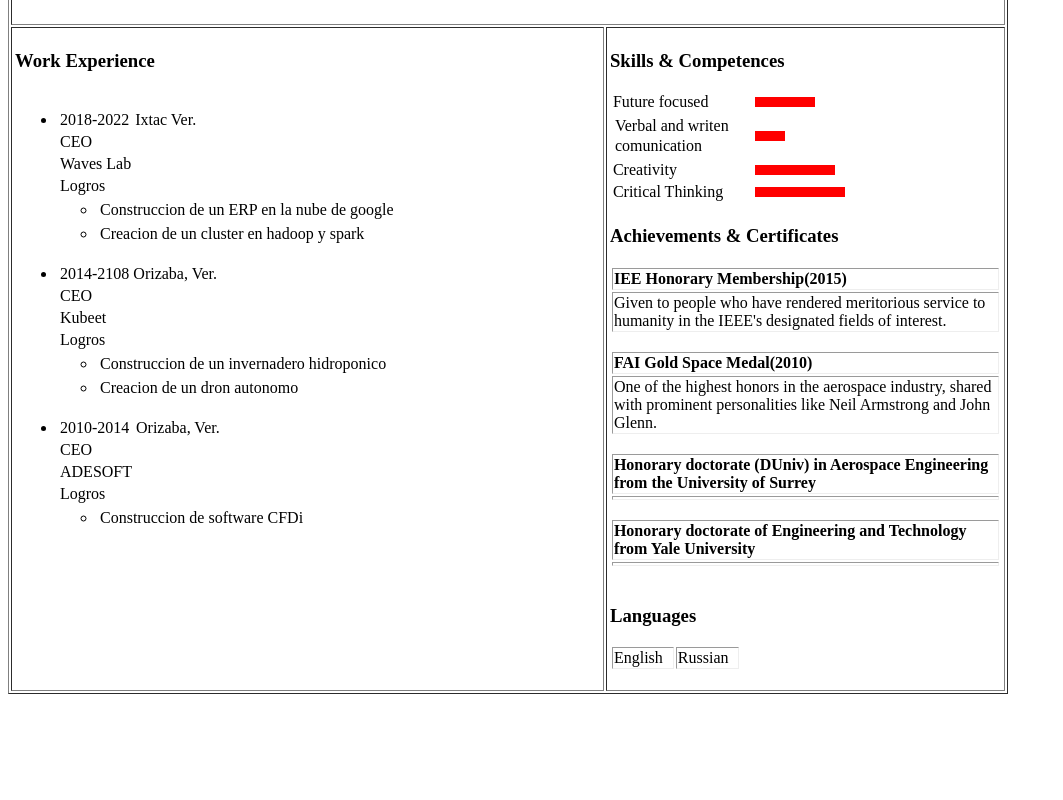
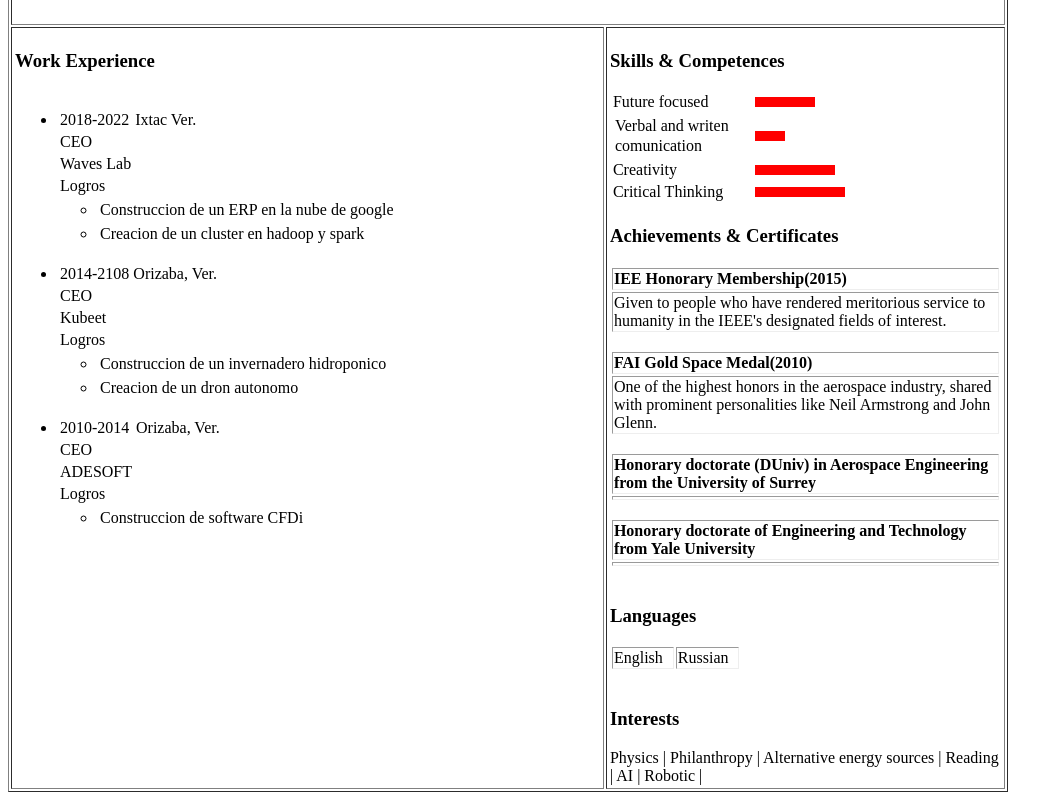
Before and after one commit to quintana-ramon/quintana-ramon.github.io, an Angular app: page / in a window 1280 px wide. Shown: the part 186-986 px from the top of the page, without its empty margins (0-1063 px from the left). Before the commit the page ends 888 px from the top, so only its background shows below. Built offline with nearby package versions, Linux system fonts and the light colour scheme.

Commit message:
issue #16 has been completed

```diff
--- a/src/app/app.component.html
+++ b/src/app/app.component.html
@@ -18,6 +18,9 @@
     <tr>
       <app-languages></app-languages>
     </tr>
+    <tr>
+      <app-interests></app-interests>
+    </tr>
   </td>
 </tr>
 
--- a/src/app/app.module.ts
+++ b/src/app/app.module.ts
@@ -7,6 +7,7 @@ import { WorkExperienceComponent } from './work-experience/work-experience.compo
 import { SkillsComponent } from './skills/skills.component';
 import { AchievementsComponent } from './achievements/achievements.component';
 import { LanguagesComponent } from './languages/languages.component';
+import { InterestsComponent } from './interests/interests.component';
 
 @NgModule({
   declarations: [
@@ -16,6 +17,7 @@ import { LanguagesComponent } from './languages/languages.component';
     SkillsComponent,
     AchievementsComponent,
     LanguagesComponent,
+    InterestsComponent,
   ],
   imports: [BrowserModule],
   providers: [],
--- /dev/null
+++ b/src/app/interests/interests.component.html
@@ -0,0 +1,6 @@
+<div>
+    <h3>Interests</h3>
+    <a *ngFor="let interest of interests">
+        {{ interest }} |
+    </a>
+</div>
--- /dev/null
+++ b/src/app/interests/interests.component.ts
@@ -0,0 +1,30 @@
+import { Component, OnInit } from '@angular/core';
+
+@Component({
+  selector: 'app-interests',
+  templateUrl: './interests.component.html',
+  styleUrls: ['./interests.component.css'],
+})
+export class InterestsComponent implements OnInit {
+  interests: Array<any> = [];
+
+  constructor() {}
+
+  ngOnInit(): void {
+    let interest1 = 'Physics';
+    let interest2 = 'Philanthropy';
+    let interest3 = 'Alternative energy sources';
+    let interest4 = 'Reading';
+    let interest5 = 'AI';
+    let interest6 = 'Robotic';
+
+    this.interests.push(
+      interest1,
+      interest2,
+      interest3,
+      interest4,
+      interest5,
+      interest6
+    );
+  }
+}
```
Also changed, not shown: src/app/interests/interests.component.css (added), 1 other file (tests, documents, lock files or other folders).
